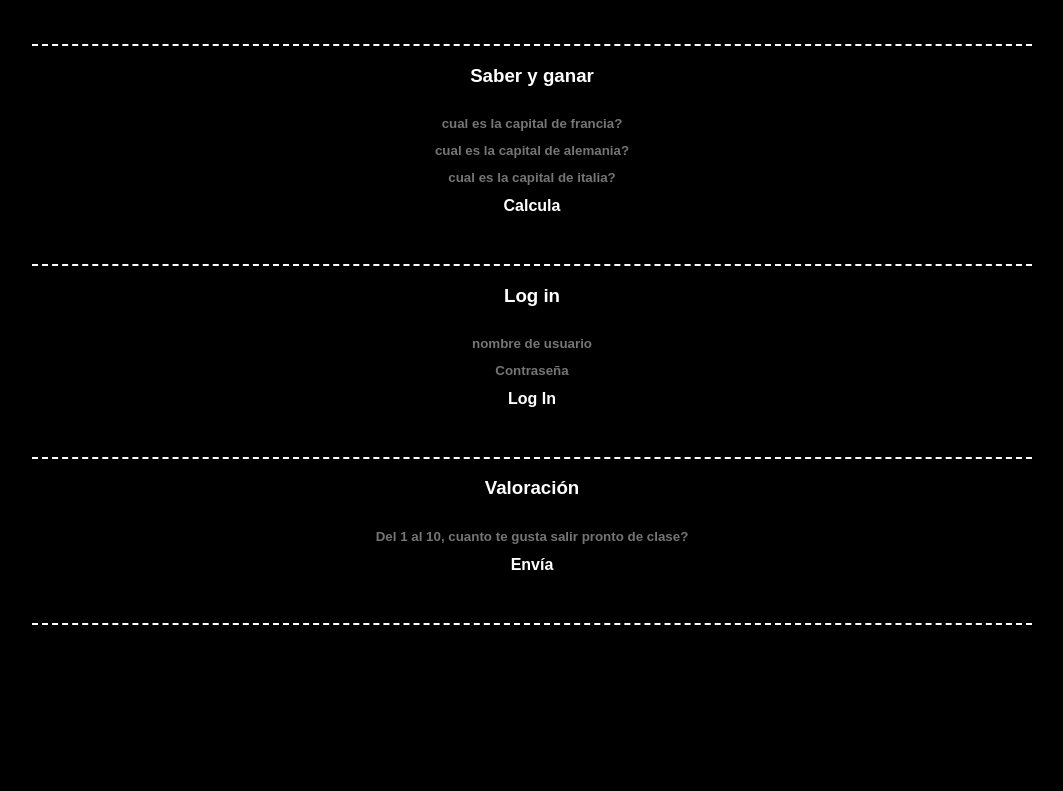
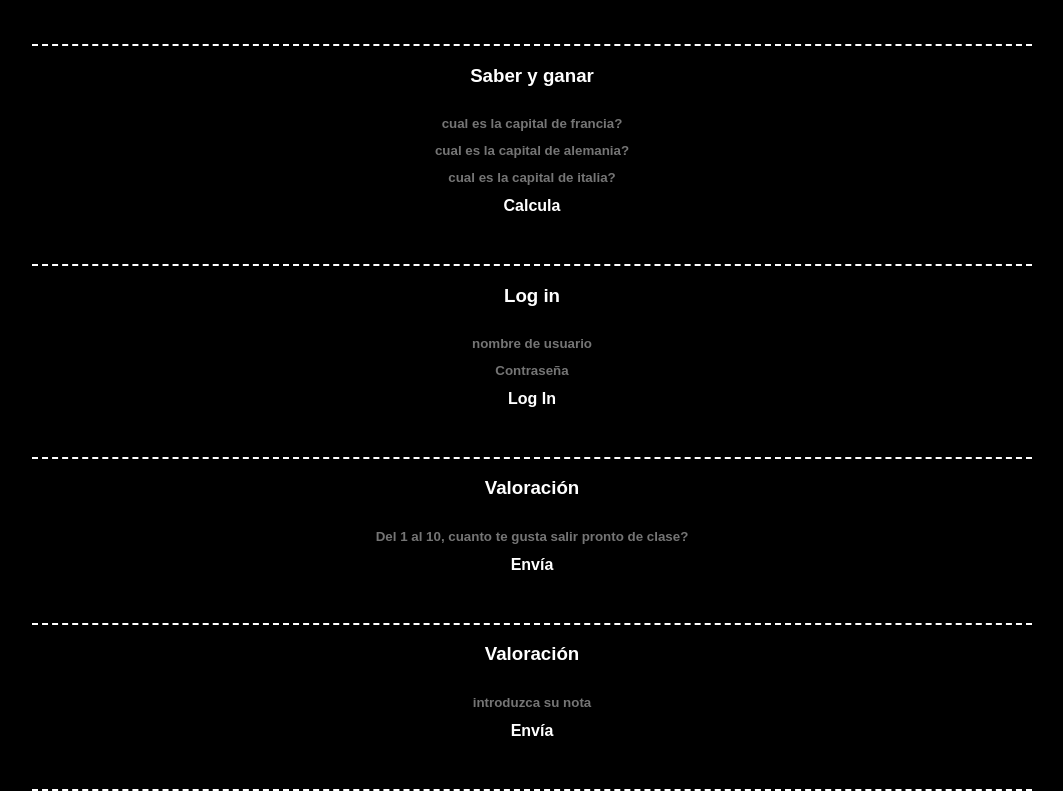
Before and after one commit to Agauna13/cuadernoEntornoCliente2doDAW, a plain HTML site: page Ejercicios Javascript/index.html in a window 1280 px wide. Shown: the part 1438-2229 px from the top of the page, without its empty margins (108-1171 px from the left). Before the commit the page ends 2063 px from the top, so only its background shows below. Drawn offline with Linux system fonts and the light colour scheme.

Commit message:
ultimo ejercicio subido

```diff
--- a/Ejercicios Javascript/index.html
+++ b/Ejercicios Javascript/index.html
@@ -99,6 +99,14 @@
         <h3 id = "valoracion"></h3>
     </div>
 
+    <div class="contenedor">
+        <h3>Valoración</h3>
+        <input id="notaAlumno"  placeholder="introduzca su nota">
+
+        <button onclick="notas()">Envía</button>
+        <h3 id = "allanDebeAprobarNoEsUnMensajeOcultoEnEsteCodigo"></h3>
+    </div>
+
     <script src="scripts.js"></script>
 </body>
 </html>
--- a/Ejercicios Javascript/scripts.js
+++ b/Ejercicios Javascript/scripts.js
@@ -137,3 +137,27 @@ function cuantoTeGustaEsto() {
         document.getElementById('valoracion').innerHTML = "Totalmente, qUé pereza salir a las 21:30";
     }
 }
+
+
+/*Crear un programa que permita ingresar el resultado de una evaluación con un puntaje del 1 al 10, y muestre un mensaje que diga:
+¡Excelente!, si la nota es 10
+¡Muy bien!, si la nota es 8 o 9
+Aprobado, si la nota es 6 o 7
+Reprobado, si la nota es menor a 6
+*/
+
+function notas(){
+    let nota = parseInt(document.getElementById('notaAlumno').value);
+    let allanDebeAprobarNoEsUnMensajeOcultoEnEsteCodigo = document.getElementById('allanDebeAprobarNoEsUnMensajeOcultoEnEsteCodigo');
+
+    switch(nota){
+        case 1, 2, 3, 4, 5: allanDebeAprobarNoEsUnMensajeOcultoEnEsteCodigo.innerHTML=('Reprobado');
+        break;
+        case 6, 7: allanDebeAprobarNoEsUnMensajeOcultoEnEsteCodigo.innerHTML=('Aprobado');
+        break;
+        case 8,9: allanDebeAprobarNoEsUnMensajeOcultoEnEsteCodigo.innerHTML=('Muy Bien¡¡');
+        break;
+        case 10: allanDebeAprobarNoEsUnMensajeOcultoEnEsteCodigo.innerHTML=('Excelente¡');
+        break;
+    }
+}
```
